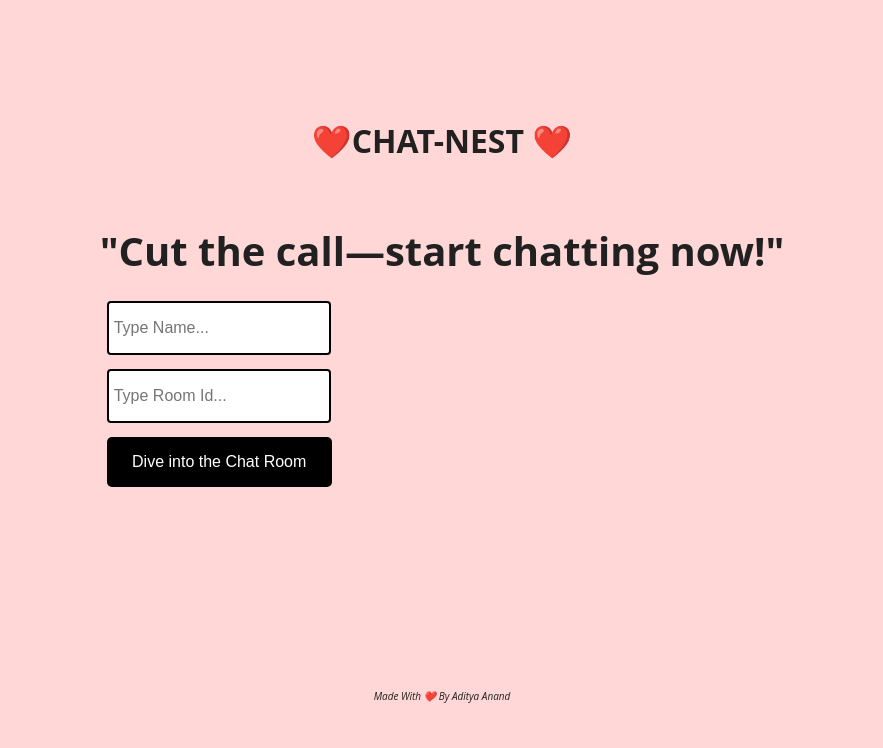
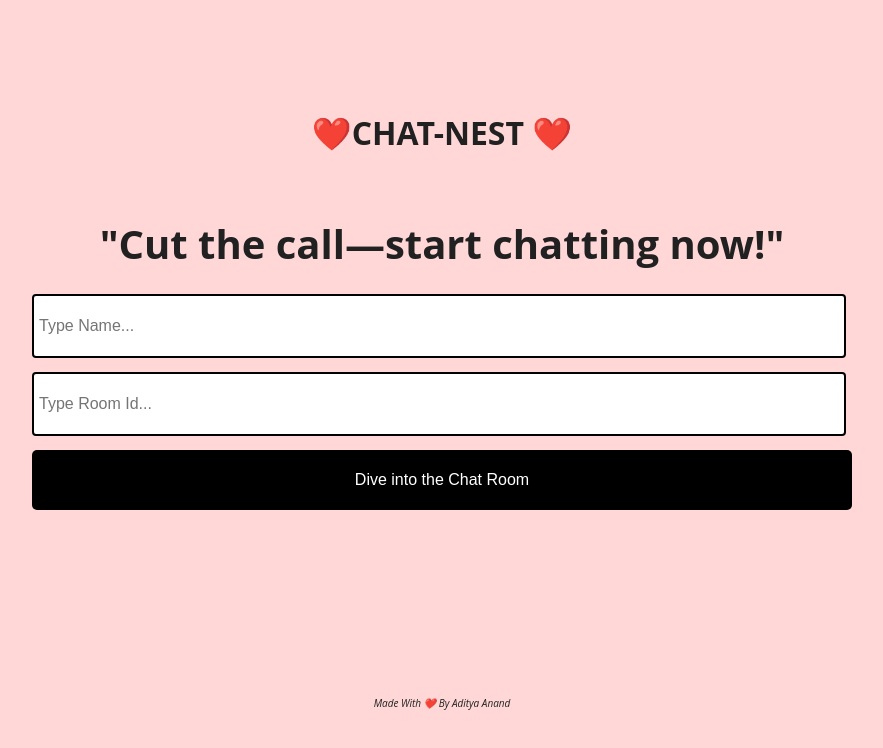
Before and after one commit to Letusgithub/ChatApp, a React (Create React App) app in the folder client/: page / in a window 1280 px wide. Shown: the top 748 px of the page, without its empty margins (198-1081 px from the left). Built offline with nearby package versions, Linux system fonts and the light colour scheme; no server answers.

Commit message:
Update App.css

```diff
--- a/client/src/App.css
+++ b/client/src/App.css
@@ -1,4 +1,4 @@
-/* .App {
+.App {
   width: 100vw;
   height: 100vh;
   background: rgb(255, 215, 215);
@@ -27,8 +27,8 @@ body {
 }
 
 .joinChatContainer input {
-  width: 210px;
-  height: 40px;
+  width: 800px; /* Increased width */
+  height: 50px; /* Increased height */
   margin: 7px;
   border: 2px solid #000000;
   border-radius: 4px;
@@ -37,8 +37,8 @@ body {
 }
 
 .joinChatContainer button {
-  width: 225px;
-  height: 50px;
+  width: 820px; /* Increased width */
+  height: 60px; /* Increased height */
   margin: 7px;
   border: none;
   border-radius: 5px;
@@ -55,8 +55,8 @@ body {
 }
 
 .chat-window {
-  width: 300px;
-  height: 420px;
+  width: 400px; /* Increase width */
+  height: 600px; /* Increase height */
 }
 
 .chat-window p {
@@ -64,7 +64,7 @@ body {
 }
 
 .chat-window .chat-header {
-  height: 45px;
+  height: 60px; /* Increase height */
   border-radius: 6px;
   background: #263238;
   position: relative;
@@ -76,14 +76,13 @@ body {
   padding: 0 1em 0 2em;
   color: #fff;
   font-weight: 700;
-  line-height: 45px;
+  line-height: 60px; /* Match new height */
 }
 
 .chat-window .chat-body {
-  height: calc(450px - (45px + 70px));
+  height: calc(600px - (60px + 70px)); /* Adjust based on new header height */
   border: 1px solid #263238;
   background: #fff;
-
   position: relative;
 }
 
@@ -108,7 +107,7 @@ body {
   width: auto;
   height: auto;
   min-height: 40px;
-  max-width: 120px;
+  max-width: 250px; /* Increase maximum width */
   background-color: #43a047;
   border-radius: 5px;
   color: white;
@@ -160,213 +159,7 @@ body {
 }
 
 .chat-window .chat-footer {
-  height: 40px;
-  border: 1px solid #263238;
-  border-top: none;
-  display: flex;
-}
-
-.chat-window .chat-footer input {
-  height: 100%;
-  flex: 85%;
-  border: 0;
-  padding: 0 0.7em;
-  font-size: 1em;
-  border-right: 1px dotted #607d8b;
-
-  outline: none;
-  font-family: "Open Sans", sans-serif;
-}
-
-.chat-window .chat-footer button {
-  border: 0;
-  display: grid;
-  place-items: center;
-  cursor: pointer;
-  flex: 15%;
-  height: 100%;
-  background: transparent;
-  outline: none;
-  font-size: 25px;
-  color: lightgray;
-}
-
-.chat-window .chat-footer button:hover {
-  color: #43a047;
-}
-
-.hide {
-  opacity: 0 !important;
-}
-.last-footer{
-  font-size: x-small;
-  font-style: oblique;
-}
-.last-button{
-  background-color: azure;
-} */
-.App {
-  width: 100vw;
-  height: 100vh;
-  background: rgb(255, 215, 215);
-  color: #212121;
-  font-family: "Open Sans", sans-serif;
-  display: grid;
-  place-items: center;
-}
-
-body {
-  margin: 0%;
-  padding: 0%;
-}
-
-@import url("https://fonts.googleapis.com/css?family=Open+Sans:300,400,700");
-
-.joinChatContainer {
-  display: flex;
-  flex-direction: column;
-  text-align: center;
-}
-
-.joinChatContainer h3 {
-  font-size: 2.5rem;
-  margin-bottom: 1rem;
-}
-
-.joinChatContainer input {
-  width: 210px;
-  height: 40px;
-  margin: 7px;
-  border: 2px solid #000000;
-  border-radius: 4px;
-  padding: 5px;
-  font-size: 16px;
-}
-
-.joinChatContainer button {
-  width: 225px;
-  height: 50px;
-  margin: 7px;
-  border: none;
-  border-radius: 5px;
-  padding: 5px;
-  font-size: 16px;
-  background: #000000;
-  color: rgb(255, 255, 255);
-  border-color: crimson;
-  cursor: pointer;
-}
-
-.joinChatContainer button:hover {
-  background: #000000;
-}
-
-.chat-window {
-  width: 300px;
-  height: 420px;
-}
-
-.chat-window p {
-  margin: 0;
-}
-
-.chat-window .chat-header {
-  height: 45px;
-  border-radius: 6px;
-  background: #263238;
-  position: relative;
-  cursor: pointer;
-}
-
-.chat-window .chat-header p {
-  display: block;
-  padding: 0 1em 0 2em;
-  color: #fff;
-  font-weight: 700;
-  line-height: 45px;
-}
-
-.chat-window .chat-body {
-  height: calc(450px - (45px + 70px));
-  border: 1px solid #263238;
-  background: #fff;
-  position: relative;
-}
-
-.chat-window .chat-body .message-container {
-  width: 100%;
-  height: 100%;
-  overflow-y: scroll;
-  overflow-x: hidden;
-}
-
-.chat-window .chat-body .message-container::-webkit-scrollbar {
-  display: none;
-}
-
-.chat-window .chat-body .message {
-  height: auto;
-  padding: 10px;
-  display: flex;
-}
-
-.chat-window .chat-body .message .message-content {
-  width: auto;
-  height: auto;
-  min-height: 40px;
-  max-width: 120px;
-  background-color: #43a047;
-  border-radius: 5px;
-  color: white;
-  display: flex;
-  align-items: center;
-  margin-right: 5px;
-  margin-left: 5px;
-  padding-right: 5px;
-  padding-left: 5px;
-  overflow-wrap: break-word;
-  word-break: break-word;
-}
-
-#you {
-  justify-content: flex-start;
-}
-
-#you .message-content {
-  justify-content: flex-start;
-}
-
-#you .message-meta {
-  justify-content: flex-start;
-  margin-left: 5px;
-}
-
-#other {
-  justify-content: flex-end;
-}
-
-#other .message-content {
-  justify-content: flex-end;
-  background-color: cornflowerblue;
-}
-
-#other .message-meta {
-  justify-content: flex-end;
-  margin-right: 5px;
-}
-
-.message-meta #author {
-  margin-left: 10px;
-  font-weight: bold;
-}
-
-.chat-window .chat-body .message .message-meta {
-  display: flex;
-  font-size: 12px;
-}
-
-.chat-window .chat-footer {
-  height: 40px;
+  height: 50px; /* Increase height */
   border: 1px solid #263238;
   border-top: none;
   display: flex;
```
